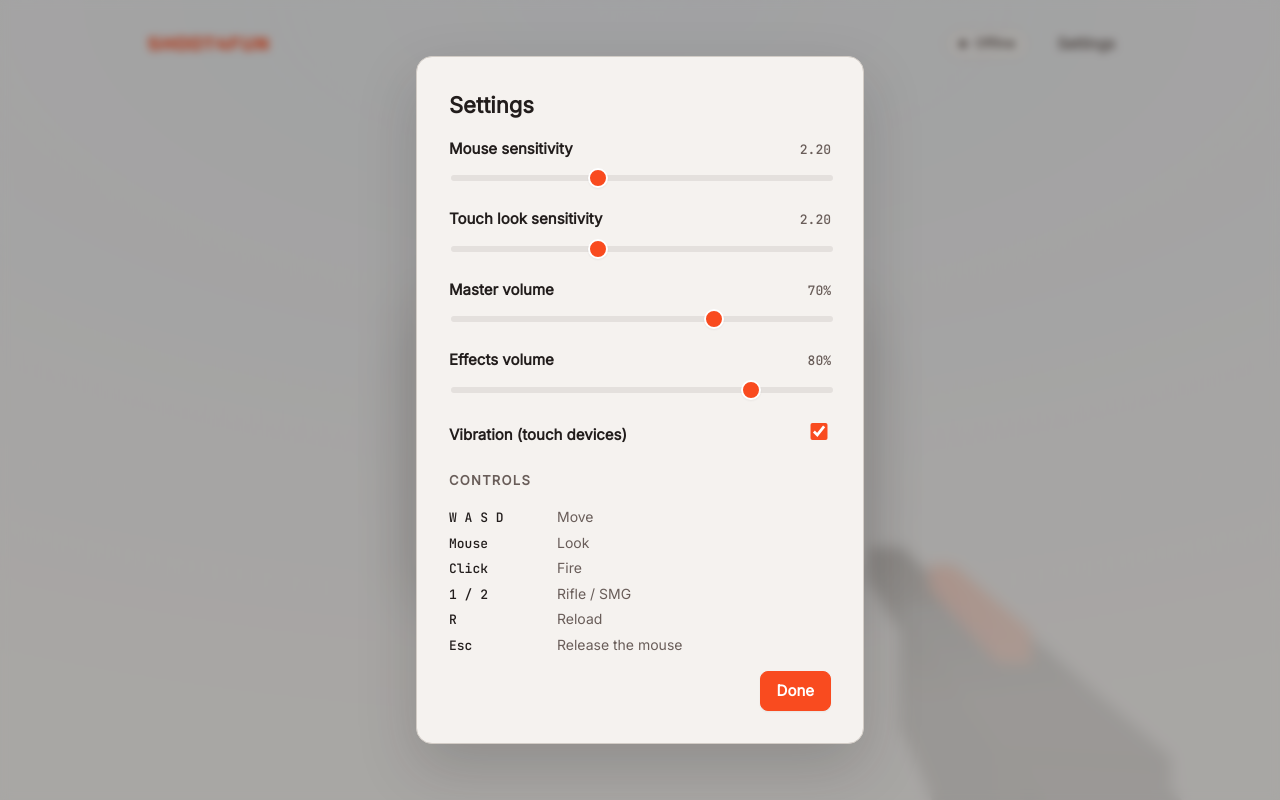
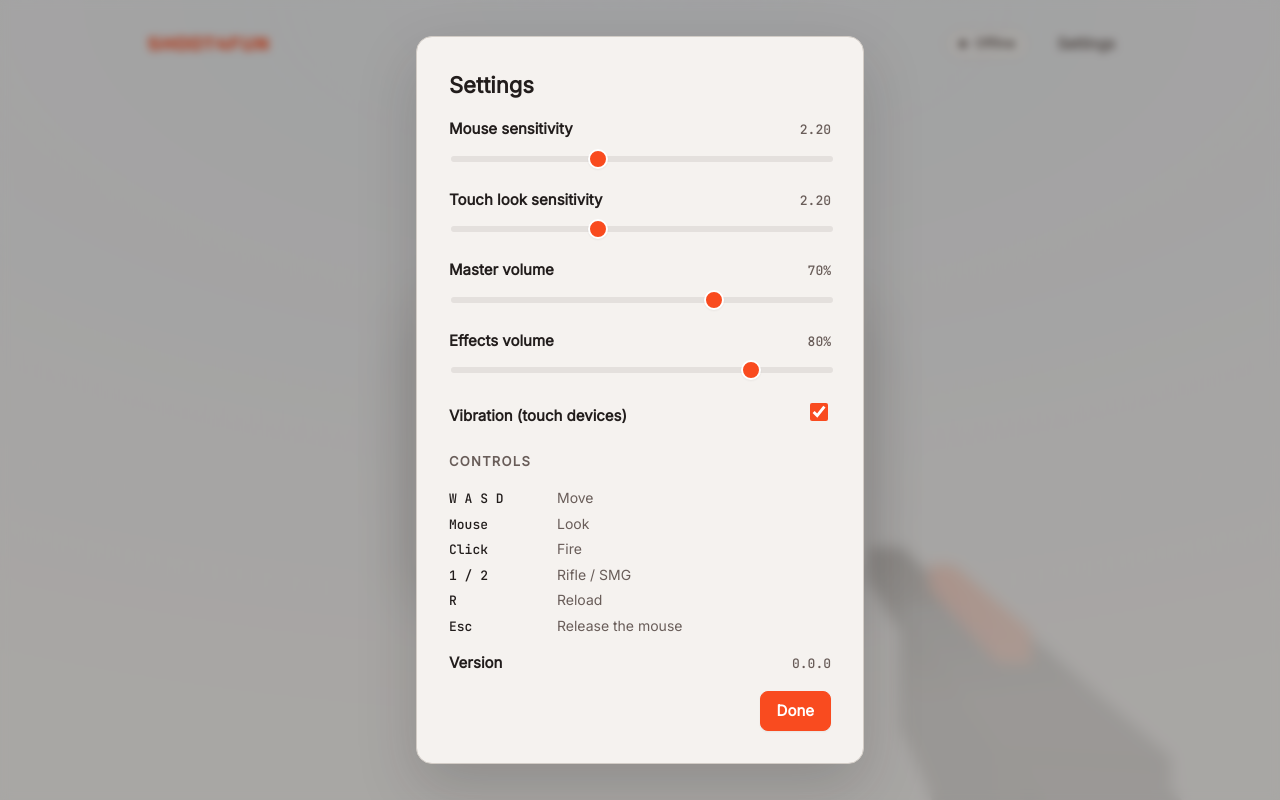
Before and after one commit to PSA-Department-of-Engineering/shoot4fun, a React (Vite) app in the folder apps/client/: page / in a window 1280 px wide. Both pictures are taken after a click on the button "Settings". Built offline with nearby package versions, Linux system fonts and the light colour scheme; no server answers.

Commit message:
feat: show game version in Settings menu (#49)
Closes #49

```diff
--- a/apps/client/src/ui/views/organisms/SettingsDialog.tsx
+++ b/apps/client/src/ui/views/organisms/SettingsDialog.tsx
@@ -14,6 +14,8 @@ import {
     selectTouchSensitivity,
     useSettings,
 } from "@/ui/viewmodels/settings";
+
+import { version as GAME_VERSION } from "../../../../package.json";
 
 import { Button } from "../atoms/Button";
 import { SettingSlider } from "../molecules/SettingSlider";
@@ -128,6 +130,13 @@ export const SettingsDialog = () => {
                     ))}
                 </dl>
 
+                <div className="setting" data-version-row>
+                    <div className="setting__header">
+                        <span className="setting__label">Version</span>
+                        <span className="setting__value">{GAME_VERSION}</span>
+                    </div>
+                </div>
+
                 <div className="modal__actions">
                     <Button variant="primary" onClick={close} autoFocus data-settings-close>
                         Done
--- a/apps/client/tsconfig.json
+++ b/apps/client/tsconfig.json
@@ -5,6 +5,7 @@
         "moduleResolution": "bundler",
         "lib": ["ES2022", "DOM", "DOM.Iterable"],
         "jsx": "react-jsx",
+        "resolveJsonModule": true,
         "strict": true,
         "noUnusedLocals": true,
         "noUnusedParameters": true,
```
